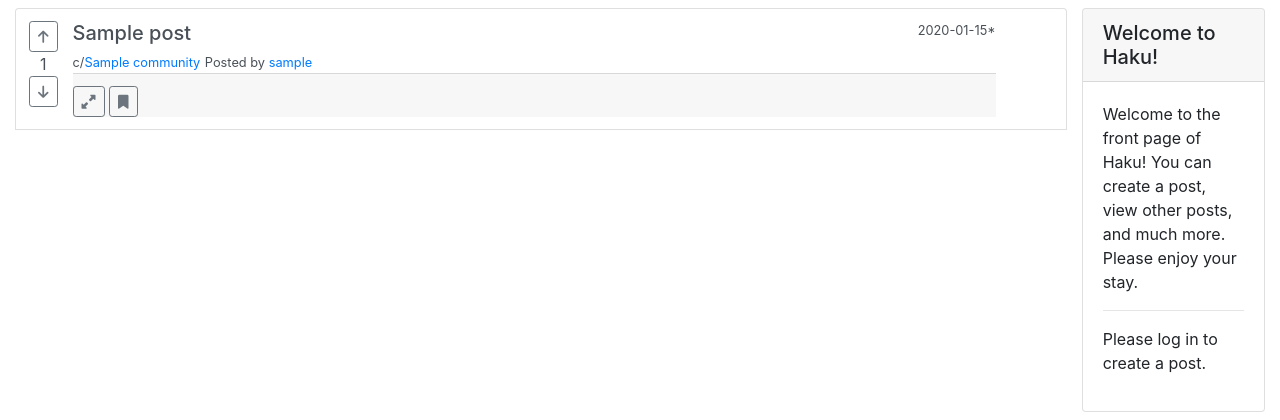
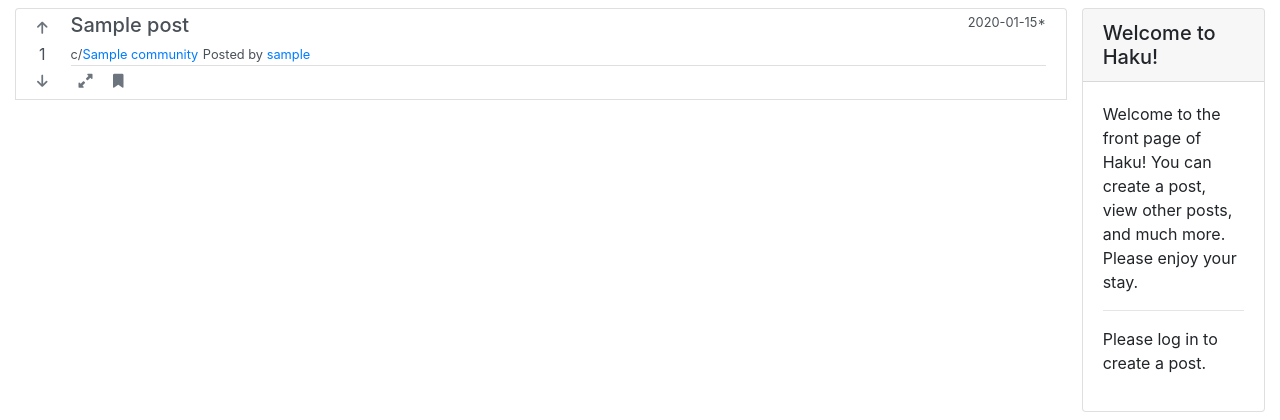
Before and after one commit to uniyx/haku, a Flask app: page / in a window 1280 px wide. Shown: the part 56-476 px from the top of the page. Run offline with Flask 3, Linux system fonts and the light colour scheme; tables that the repository leaves empty hold one stand-in row (values such as "Sample post"); some libraries are stand-ins or nearby versions.

Commit message:
Fixed voting logic and card visuals

```diff
--- a/haku/routes.py
+++ b/haku/routes.py
@@ -135,14 +135,19 @@ def vote():
 
     print(post_id, value)
 
-    vote = Vote.query.filter_by(user_id=current_user.id, post_id=post_id).first()
+    # Check if the user has already voted
+    vote = Vote.query.filter_by(post_id=post_id, user_id=current_user.id).first()
     if vote:
-        if vote.value == value:
-            db.session.delete(vote)
+        # If the existing vote's value is the same as the new value, remove the vote
+        print(vote.value, value)
+        if vote.value == int(value):
+            vote.value = 0
         else:
+            # If the existing vote's value is different from the new value, update the vote
             vote.value = value
     else:
-        vote = Vote(value=value, user_id=current_user.id, post_id=post_id)
+        # If the user has not voted yet, add a new vote
+        vote = Vote(user_id=current_user.id, post_id=post_id, value=value)
         db.session.add(vote)
 
     try:
@@ -152,4 +157,4 @@ def vote():
         return jsonify({'message': 'You have already voted.'}), 400
 
     new_score = db.session.query(func.sum(Vote.value)).filter(Vote.post_id == post_id).scalar() or 0
-    return jsonify({'new_score': new_score}), 200
+    return jsonify({'new_score': new_score, 'value': value}), 200
--- a/haku/templates/home.html
+++ b/haku/templates/home.html
@@ -5,24 +5,24 @@
 <div class="container-fluid mt-2 pr-0">
     <div class="list-group">
         {% for post in posts %}
-        <div id="post-{{ post.id }}" class="list-group-item list-group-item-action" style="cursor: pointer;">
+        <div id="post-{{ post.id }}" class="list-group-item list-group-item-action pt-1 pb-1" style="cursor: pointer;">
             <div class="row">
                 <!-- Vote buttons column -->
                 <div class="col- d-flex flex-column align-items-center ml-2">
-                    <button class="btn btn-sm btn-outline-secondary vote-btn" data-vote="1" data-post-id="{{ post.id }}"
+                    <button class="btn btn-sm btn-outline-secondary border-0 vote-btn" data-vote="1" data-post-id="{{ post.id }}"
                         onclick="event.stopPropagation(); vote(this);">
                         <i class="fas fa-arrow-up"></i>
                     </button>
                     <span id="vote-score-{{ post.id }}" class="vote-score mx-2">{{ get_post_vote_total(post.id)
                         }}</span>
-                    <button class="btn btn-sm btn-outline-secondary vote-btn" data-vote="-1"
+                    <button class="btn btn-sm btn-outline-secondary border-0 vote-btn" data-vote="-1"
                         data-post-id="{{ post.id }}" onclick="event.stopPropagation(); vote(this);">
                         <i class="fas fa-arrow-down"></i>
                     </button>
                 </div>
 
                 <!-- Post data column -->
-                <div class="col-md-11">
+                <div class="col-md">
                     <div class="d-flex w-100 justify-content-between">
                         <h5 class="mb-1">{{ post.title }}</h5>
                         <small>
@@ -35,17 +35,17 @@
                             onclick="event.stopPropagation();">{{ post.community.name }}</a></small>
                     <small>Posted by <a href="{{ url_for('profile', username=post.author.username) }}"
                             onclick="event.stopPropagation();">{{ post.author.username }}</a></small>
-                    <div class="card-footer pl-0 pb-0">
-                        <button class="btn btn-outline-secondary btn-sm" data-bs-toggle="collapse"
+                    <div class="card-footer bg-white p-0">
+                        <button class="btn btn-outline-secondary border-0 btn-sm" data-bs-toggle="collapse"
                             data-bs-target="#post-content-{{ post.id }}" aria-expanded="false"
                             aria-controls="post-content-{{ post.id }}" onclick="event.stopPropagation();">
                             <i class="fas fa-up-right-and-down-left-from-center"></i>
                         </button>
                         {% if post.author == current_user %}
                         <a href="{{ url_for('edit_post', community_name=post.community.name, post_id=post.id) }}"
-                            class="btn btn-outline-secondary btn-sm"><i class="fas fa-pencil-alt"></i></a>
+                            class="btn btn-outline-secondary border-0 btn-sm"><i class="fas fa-pencil-alt"></i></a>
                         {% endif %}
-                        <button class="btn btn-outline-secondary btn-sm"><i class="fas fa-bookmark"></i></button>
+                        <button class="btn btn-outline-secondary border-0 btn-sm"><i class="fas fa-bookmark"></i></button>
                     </div>
                     <div id="post-content-{{ post.id }}" class="collapse">
                         <hr>
@@ -69,14 +69,17 @@
                     type: 'POST',
                     contentType: 'application/json',
                     success: function (response) {
-                        $('#score-' + postId).html(response.new_score);
+                        $('#vote-score-' + postId).html(response.new_score);
                     },
                     error: function (error) {
                         console.log(error);
                     }
                 });
+
+                button.disabled = false;
             }
         </script>
+
 
         {% endfor %}
     </div>
```
